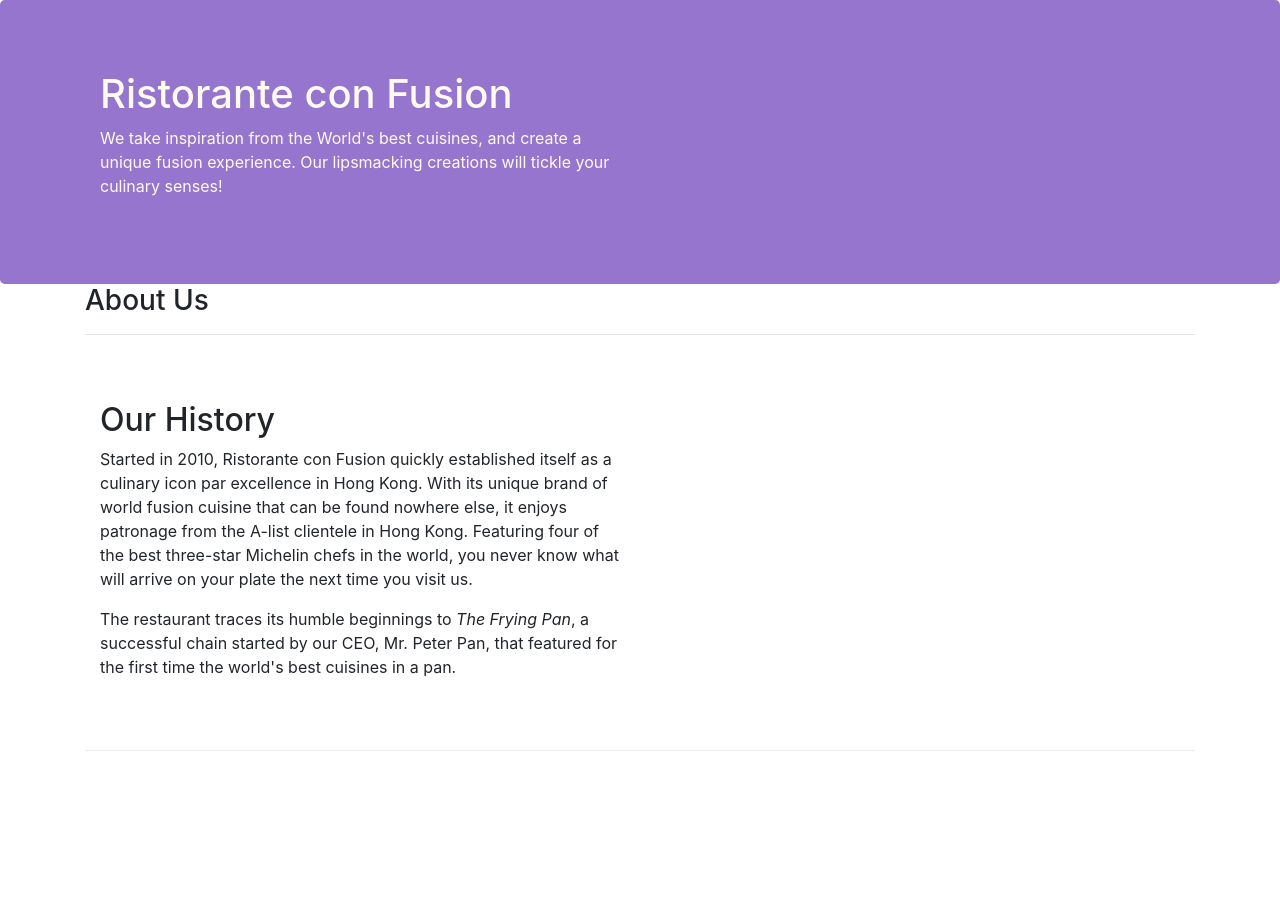
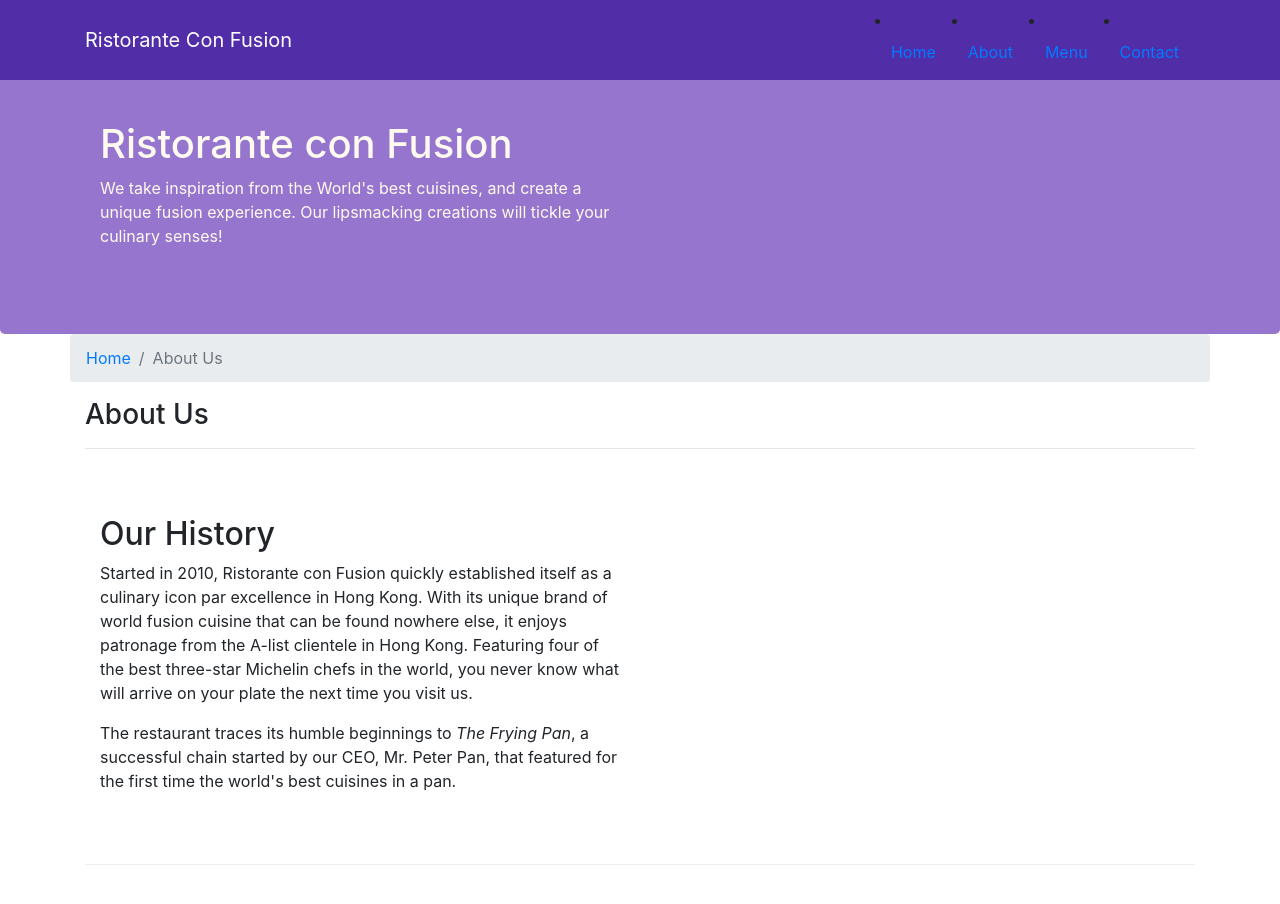
Before and after one commit to josecolli/confusion, a website: page aboutus.html in a window 1280 px wide. Shown: the top 904 px of the page. Drawn offline with nearby package versions, Linux system fonts and the light colour scheme.

Commit message:
Added Navbar & Breadcrumbs

```diff
--- a/aboutus.html
+++ b/aboutus.html
@@ -17,6 +17,29 @@
 </head>
 
 <body>
+    <nav class="navbar navbar-dark navbar-expand-sm  fixed-top">
+        <div class="container">
+            <button class="navbar-toggler" type="button" data-toggle="collapse" data-target="#Navbar">
+                <span class="navbar-toggler-icon"></span>
+                </button>
+        <a class="navbar-brand" href="./index.html">Ristorante Con Fusion</a>
+        <div class="collapse navbar-collapse" id="Navbar"> <ul class="navbar-nav mr-auto"></div>
+        <li class="nav-item ">
+        <a class="nav-link" href="./index.html">Home</a>
+        </li>
+        <li class="nav-item active">
+        <a class="nav-link" href="./aboutus.html">About</a>
+        </li>
+        <li class="nav-item">
+        <a class="nav-link" href="#">Menu</a>
+        </li>
+        <li class="nav-item">
+        <a class="nav-link" href="#">Contact</a>
+        </li>
+        </ul>
+        </div>
+        </nav>
+
 
     <header class="jumbotron">
         <div class="container">
@@ -33,6 +56,10 @@
 
     <div class="container">
         <div class="row">
+            <ol class="col-12 breadcrumb">
+                <li class="breadcrumb-item"><a href="./index.html">Home</a></li>
+                <li class="breadcrumb-item active">About Us</li>
+                </ol>
             <div class="col">
                <h3>About Us</h3>
                <hr>
--- a/css/styles.css
+++ b/css/styles.css
@@ -34,3 +34,11 @@ the min-height property has no effect.
         element's container equally – and thus the element gets centered.
         */
         }
+
+        body{
+            padding:50px 0px 0px 0px;
+            z-index:0;
+            }
+            .navbar-dark {
+            background-color: #512DA8;
+            }
```
Also changed, not shown: index.html (+22 -0 lines).
